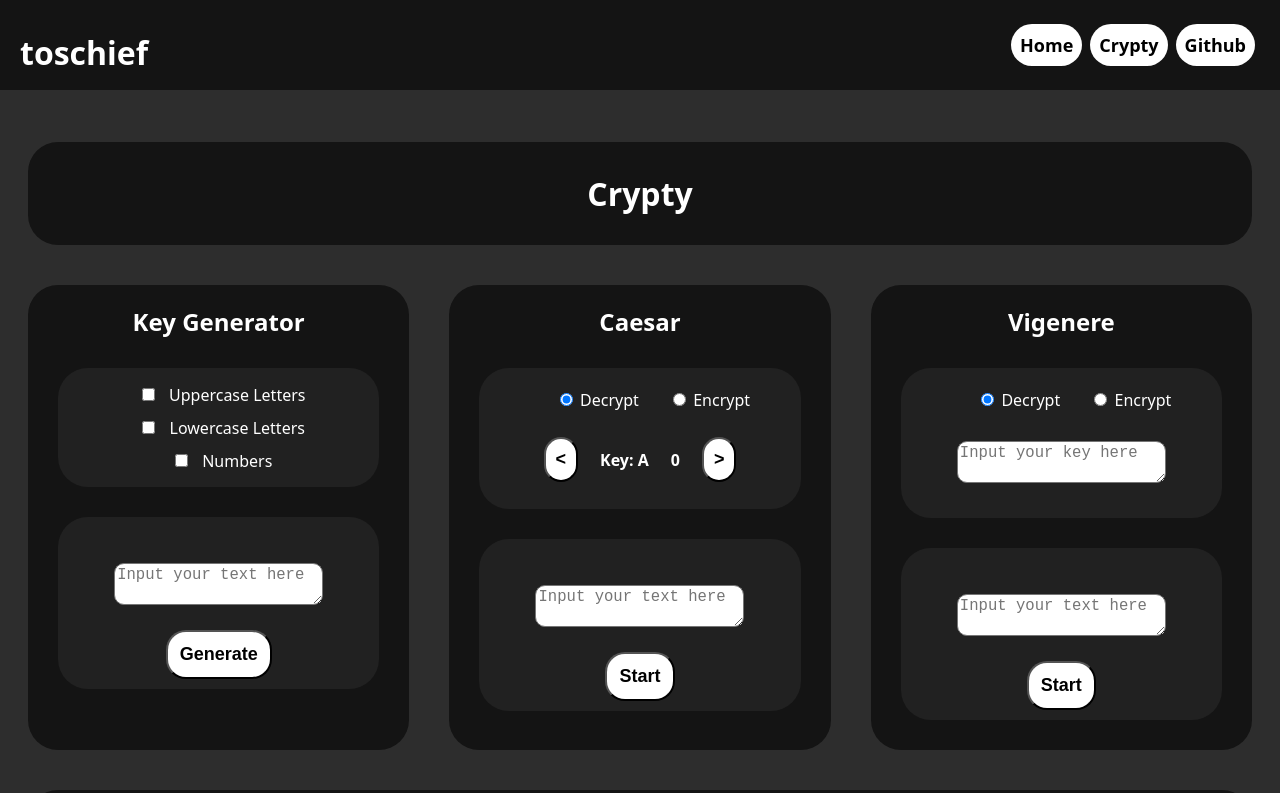
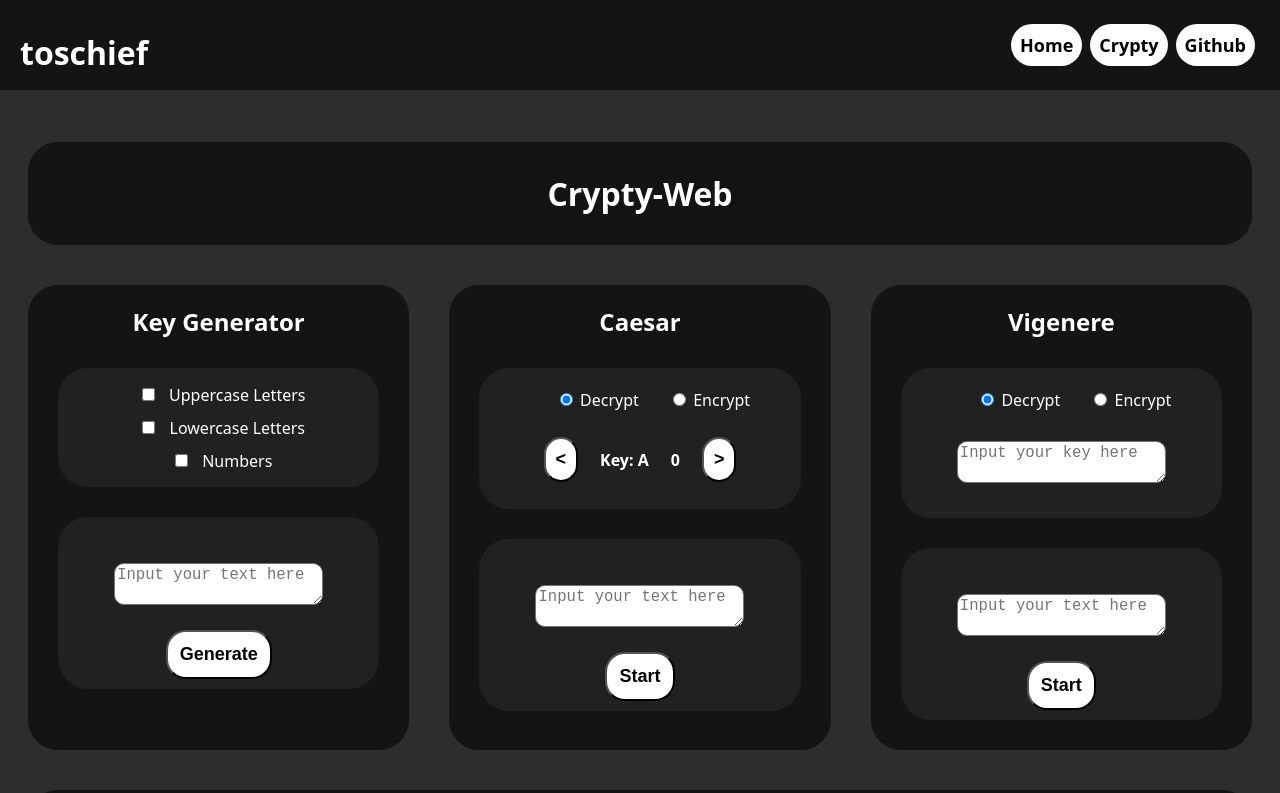
Before and after one commit to toschief/toschief.github.io, a plain HTML site: page crypty.html in a window 1280 px wide. Shown: the top 793 px of the page. Drawn offline with Linux system fonts and the light colour scheme.

Commit message:
title change

```diff
--- a/crypty.html
+++ b/crypty.html
@@ -43,7 +43,7 @@
     </header>
 
     <div class="mainc">
-      <h1 id="hs">Crypty</h1>
+      <h1 id="hs">Crypty-Web</h1>
 
       <div class="d">
         <h2 id="h">Key Generator</h2>
```
